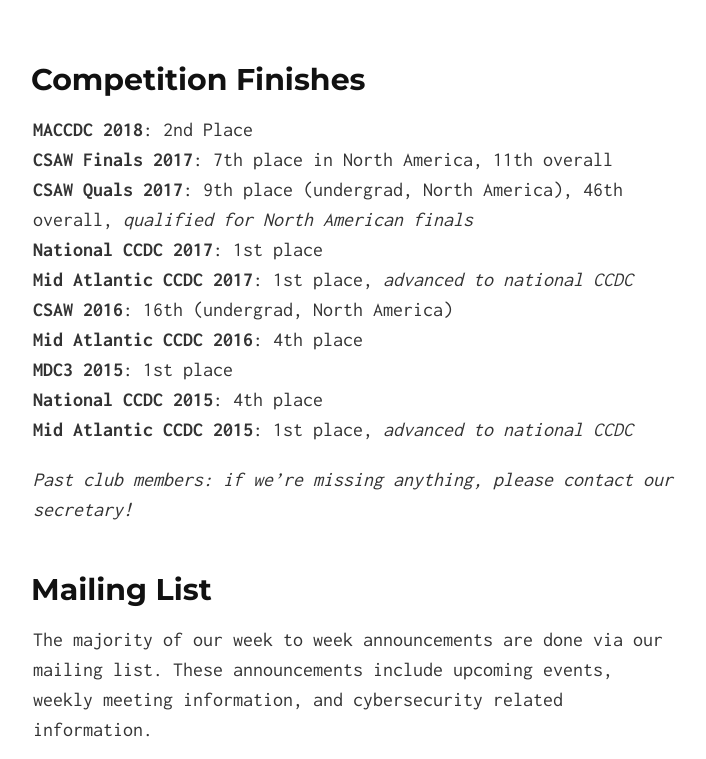
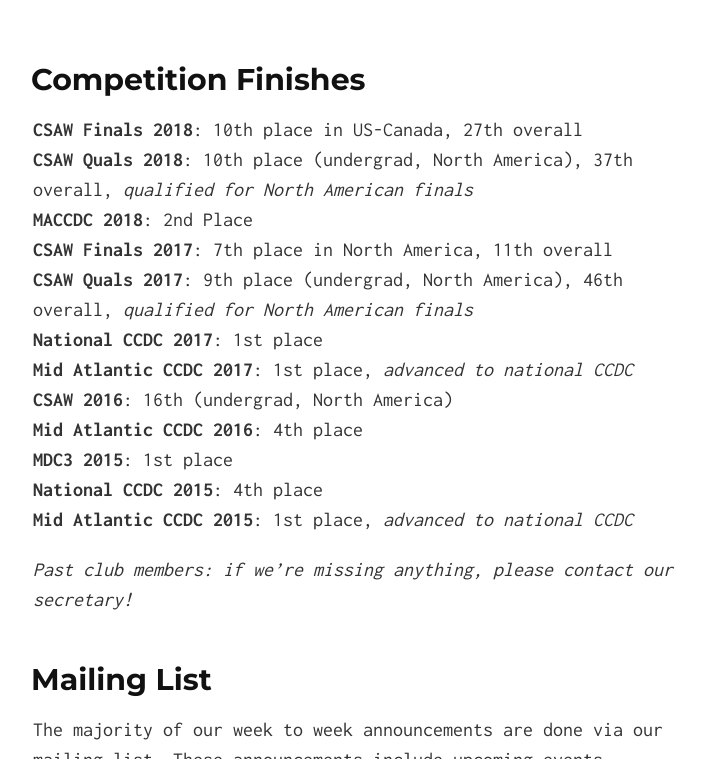
Before and after one commit to UMBCCyberDawgs/umbccyberdawgs.github.io, a Jekyll site: the page built from index.md, in a window 1280 px wide and 900 px high, scrolled down 3229 px, cut to the strip 141-900 px from the top of the window. Shown: the whole strip, without its empty margins (287-993 px from the left). Built offline with Jekyll 4.4.1, drawn with Linux system fonts in a browser that asks for light colours; our own code applies the rules of GitHub Pages for plain Markdown files.

Commit message:
Add CSAW 2018 results

```diff
--- a/index.md
+++ b/index.md
@@ -89,7 +89,9 @@ over the next year, so stay tuned...
 
 ## <a name="finishes">Competition Finishes</a>
 
-**MACCDC 2018**: 2nd Place <br/>
+**CSAW Finals 2018**: 10th place in US-Canada, 27th overall
+**CSAW Quals 2018**: 10th place (undergrad, North America), 37th overall, *qualified for North American finals*
+**MACCDC 2018**: 2nd Place
 **CSAW Finals 2017**: 7th place in North America, 11th overall
 **CSAW Quals 2017**: 9th place (undergrad, North America), 46th overall, *qualified for North American finals*
 **National CCDC 2017**: 1st place
```
